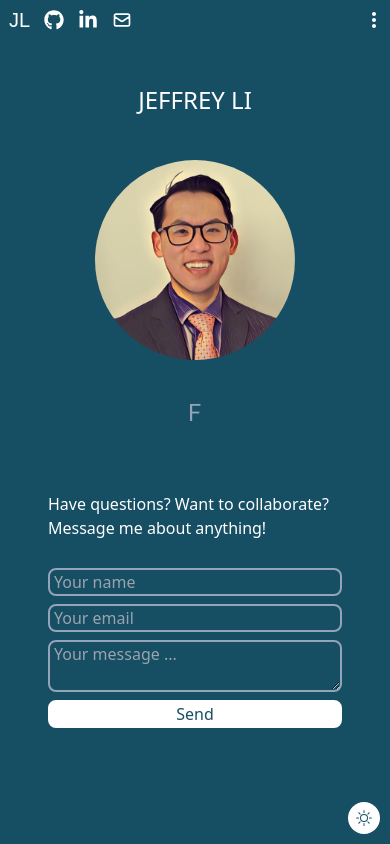
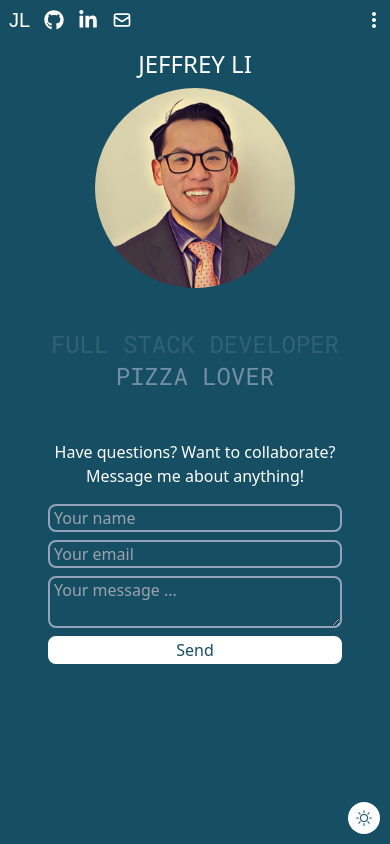
Before and after one commit to JeffLi117/Jeffrey-Li-Website, a Next.js app: page / in a window 390 px wide. Built offline with nearby package versions, Linux system fonts and the light colour scheme; a web font is replaced by a local one.

Commit message:
Incorporate SendGrid for email with Next.js server action; modify TypingEffect component to fade in/fade out

```diff
--- /dev/null
+++ b/app/actions.js
@@ -0,0 +1,62 @@
+'use server';
+const sgMail = require('@sendgrid/mail');
+
+export async function sendEmail(data) {
+    const apiKey = process.env.SENDGRID_API_KEY;
+    sgMail.setApiKey(apiKey);
+    const msg = {
+        to: process.env.OWNER_EMAIL,
+        from: process.env.SENDGRID_VERIFIED_EMAIL,
+        subject: 'Portfolio contact form submission',
+        html:  `<div>
+        <h1>You have a new contact request!</h1>
+        <ul>
+          <li>Sender Name: ${data.name}</li>
+          <li>Sender Email: ${data.email}</li>
+          <li>Sender Message: ${data.message}</li>
+        </ul>
+        </div>
+      `,
+    };
+    console.log(msg);
+    try{
+      console.log('sgMail started');
+      const res = await sgMail.send(msg);
+      console.log('sgMail finished', res);
+      return {success: res[0]}
+    } catch (err) {
+      console.log(err);
+      return { error: err.message };
+    }
+}
+
+ async function addContactToDB(formData) {
+    // Assuming 'ContactForms' is the name of your table
+    const { data, error } = await supabase
+      .from('ContactForms')
+      .insert([
+        {
+          name: formData.name,
+          email: formData.email,
+          message: formData.message,
+          // Map other fields accordingly
+        },
+      ])
+      .select()
+
+    if (error) {
+      console.error('Error inserting data:', error);
+      // add error handling for client-side for not saving to DB
+      return { error: err.message };
+    } else {
+      try {
+        console.log('Data inserted successfully:', data[0]);
+        await sendEmail(data[0]);
+        return {success: data[0].id}
+      } catch (err) {
+        console.log("SendGrid err is: ", err.message)
+        // handle error for SendGrid failure
+        return { error: err.message };
+      }
+    }
+}
--- a/app/page.js
+++ b/app/page.js
@@ -7,7 +7,7 @@ export default function Home() {
 
   return (
     <div className="animate-fadeIn p-2 h-[calc(100%-40px)] md:h-[calc(100%-55px)]">
-      <div className="pb-2 h-full grid grid-rows-5 md:flex md:flex-col md:gap-2">
+      <div className="pb-2 h-full grid grid-rows-[65px,minmax(0, 1fr),minmax(0, 1fr),minmax(0, 1fr),minmax(0, 1fr)] md:grid-rows-5 md:flex md:flex-col md:gap-2">
         <div className="pt-2 flex items-center justify-center row-start-2 row-end-4 md:hidden">
           <Image
             src={Headshot_Mononoke_Square}
@@ -32,11 +32,11 @@ export default function Home() {
         <div className="flex flex-col items-center justify-center p-2">
           <TypingEffect />
         </div>
-        <div className="flex flex-col items-start text-left justify-center px-10 md:px-20 py-2">
+        <div className="flex flex-col items-center text-left justify-center px-10 md:px-20 py-2">
           <div>Have questions? Want to collaborate?</div>
           <div>Message me about anything!</div>
         </div>
-        <div>
+        <div className="flex flex-col items-center text-left justify-center px-10 md:px-20 py-2">
           <EmailMeForm />
         </div>
       </div>
--- a/components/EmailMeForm.js
+++ b/components/EmailMeForm.js
@@ -1,20 +1,129 @@
 "use client"
-import { createContext, useContext, useState } from "react";
-import Script from "next/script";
+import { createContext, useContext, useState, useEffect } from "react";
 import { LightContext } from "@/app/layout";
+import { sendEmail } from "@/app/actions";
+import { FaRegCheckCircle } from "react-icons/fa";
+import { MdErrorOutline } from "react-icons/md";
 
 function EmailMeForm() {
   const { isLight } = useContext(LightContext);
+  const [submitForm, setSubmitForm] = useState({});
+  const [isFormValid, setIsFormValid] = useState(false);
+  const [isFormChecked, setIsFormChecked] = useState(false);
+  const [errors, setErrors] = useState({});
+  const [sentResult, setSentResult] = useState();
+  // == Check form inputs  ==
+  const checkForm = (name, message) => {
+
+    const NamesRegex = /^[A-Za-z0-9\s]+$/;
+    const messageRegex = /^[^<>]+$/;
+    let errors = 0;
+    // Test if the input matches the pattern
+    if (!NamesRegex.test(name)) {
+      console.log("name is NOT valid")
+      errors += 1;
+    }
+    if (!messageRegex.test(message)) {
+      console.log("message is NOT valid")
+      errors += 1;
+    }
+
+    if (errors === 0)  {
+      setIsFormChecked(true);
+    }
+  }
+
+  // == Validate form ==
+  const validateForm = (name, email, message) => {
+    let errors = {};
+
+    if (!name) {
+      errors.name = 'Name is required.';
+    }
+
+    if (!email) {
+      errors.email = 'Email is required.';
+    } else if (!/\S+@\S+\.\S+/.test(email)) {
+      errors.email = 'Email is invalid.';
+    }
+
+    if (!message) {
+      errors.message = 'A message is required.';
+    }
+
+    setErrors(errors);
+    if (Object.keys(errors).length === 0) {
+      setIsFormValid(true);
+    }
+  };
+
+
+  const handleSubmit = async (e) => {
+    e.preventDefault();
+    const form = e.currentTarget;
+    const formData = new FormData(form);
+    // == Check honeypots ==
+    if (formData.get("_honey") !== "" || formData.get("honey_2") !== "") {
+      return
+    }
+
+    const name = formData.get("name");
+    const email = formData.get("email");
+    const message = formData.get("message");
+
+    // Check form for malicious scripts
+    checkForm(name, message);
+    // Validate form
+    validateForm(name, email, message);
+    // Set final form to be submitted
+    setSubmitForm({
+      name: name,
+      email: email,
+      message: message,
+    })
+  }
+
+  useEffect(() => {
+    const useEffectSubmit = async (data) => {
+      console.log("data is ", data);
+      try {
+        const response = await sendEmail(data);
+        console.log("response from await sendEmail ", response);
+        if (response?.success) {
+          setSentResult(true)
+        } else {
+          setSentResult(false)
+        }
+      } catch (err) {
+        console.log(err);
+        setSentResult(false)
+      }
+    }
+    if (isFormChecked && isFormValid) {
+      console.log("both check & validation are true");
+      useEffectSubmit(submitForm);
+    }
+    return () => {};
+  }, [isFormChecked, isFormValid])
+
   return (
-    <div>
-        <Script src="https://web3forms.com/client/script.js" async defer></Script>
-        <form action="https://api.web3forms.com/submit" method="POST" className="flex px-10 md:px-20 flex-col gap-2 md:gap-4 justify-center items-center">
+    <div className="w-full">
+        <form className="relative flex md:px-20 flex-col gap-2 md:gap-4 justify-center items-center" method="POST" action="/form" onSubmit={handleSubmit}>
             <input type="hidden" name="access_key" value="7ba84f65-f451-43da-8ecb-b808b6c4164b"/>
+            <input type="text" name="_honey" className="hidden" aria-hidden="true" />
+            <input type="text" name="honey_2" className="opacity-0 absolute top-0 right-0 w-[1px] h-[1px]" aria-hidden="true"/>
+            <input type="checkbox" name="botcheck" className="hidden"/>
             <input type="text" name="name" placeholder="Your name" className="border border-2 border-slate-400 bg-transparent w-full px-1 rounded-lg text-white" required/>
             <input type="email" name="email" placeholder="Your email" className="border border-2 border-slate-400 bg-transparent w-full px-1 rounded-lg text-white" required/>
             <textarea name="message" placeholder="Your message ..." className="border border-2 border-slate-400 bg-transparent w-full px-1 rounded-lg text-white" required></textarea>
-            <input type="checkbox" name="botcheck" className="hidden" style={{display: "none"}}/>
-            <button type="submit" className={`w-full border border-white border-2 ${isLight ? "bg-cyan-900 text-white" : "bg-white text-cyan-900"} rounded-lg`}>Send</button>
+            {(errors.name) && <p className="text-red">{errors.name}</p>}
+            {(errors.email) && <p className="text-red">{errors.email}</p>}
+            {(errors.message) && <p className="text-red">{errors.message}</p>}
+
+            {(sentResult === true || sentResult === false) ? null : <button type="submit" className={`w-full border border-white border-2 ${isLight ? "bg-cyan-900 text-white" : "bg-white text-cyan-900"} rounded-lg`}>Send</button>}
+            {sentResult === true && <button type="button" className={`w-full flex justify-center items-center gap-1 border border-white border-2 ${isLight ? "bg-cyan-900 text-white" : "bg-white text-cyan-900"} rounded-lg`}><FaRegCheckCircle /> Sent!</button>}
+            {sentResult === false && <button type="button" className={`w-full flex justify-center items-center gap-1 border border-white border-2 ${isLight ? "bg-cyan-900 text-white" : "bg-white text-cyan-900"} rounded-lg`}><MdErrorOutline /> Oops! Something went wrong.</button>}
+
         </form>
     </div>
 
--- a/components/TypingEffect.js
+++ b/components/TypingEffect.js
@@ -3,63 +3,34 @@
 import React, { useState, useEffect } from "react";
 import { Roboto_Mono } from "next/font/google";
 
-const rm = Roboto_Mono({ subsets: ['latin'], weight: '400', })
+const rm = Roboto_Mono({ subsets: ["latin"], weight: "400" });
 
-export default function TypingEffect() {
-  const titles = ["SOFTWARE ENGINEER", "FULL STACK DEVELOPER", "PIZZA LOVER", "DOCTOR TO DEV"];
-  const [displayText, setDisplayText] = useState("");
-  const [isTyping, setIsTyping] = useState(true);
-  const [givenIndex, setGivenIndex] = useState(0);
-  let text;
+const titles = ["SOFTWARE ENGINEER", "FULL STACK DEVELOPER", "PIZZA LOVER", "DOCTOR TO DEV"];
+
+export default function FadingEffect() {
+  const [currentTitleIndex, setCurrentTitleIndex] = useState(0);
 
   useEffect(() => {
-    text = titles[givenIndex];
-    let currentIndex = 0;
-    let intervalId;
-
-    const typeText = () => {
-      if (isTyping) {
-        setDisplayText((prevText) => {
-          if (currentIndex === text.length) {
-            clearInterval(intervalId);
-            setIsTyping(false);
-            setTimeout(() => {
-              intervalId = setInterval(eraseText, 50); // Start erasing (adjust as needed)
-            }, 1000); // Delay before erasing (1 second)
-            return prevText;
-          } else {
-            return prevText + text.charAt(currentIndex++);
-          }
-        });
-      }
-    };
-
-    const eraseText = () => {
-      setDisplayText((prevText) => {
-        if (prevText.length === 0) {
-          clearInterval(intervalId);
-          setIsTyping(true);
-          setTimeout(() => {
-            currentIndex = 0;
-            intervalId = setInterval(() => {
-              setGivenIndex((prevIndex) => (prevIndex + 1) % titles.length);
-            }, 50); // Switch titles every 50ms
-          }, 2000); // Delay before typing again (2 seconds)
-          return prevText;
-        } else {
-          return prevText.slice(0, prevText.length - 1);
-        }
-      });
-    };
-
-    intervalId = setInterval(typeText, 80); // Start typing (adjust as needed)
+    const intervalId = setInterval(() => {
+      setCurrentTitleIndex((prevIndex) => (prevIndex + 1) % titles.length);
+    }, 2500); // Switch titles every 3 seconds
 
     return () => {
       clearInterval(intervalId);
     };
-  }, [givenIndex]);
+  }, []);
 
-  return <h3 className={`md:min-h-[80px] text-2xl font-light flex justify-left items-center text-slate-400 ${rm.className}`}>
-    {displayText}
-  </h3>;
+  return (
+    <div className={`md:min-h-[80px] text-2xl font-light grid place-items-center text-slate-400 ${rm.className}`}>
+      {titles.map((title, index) => (
+        <span
+          key={index}
+          className={`inline-block whitespace-nowrap transition-opacity duration-1000 ${currentTitleIndex === index ? "opacity-100" : "opacity-0"}`}
+          style={{ top: 0, left: 0 }}
+        >
+          {title}
+        </span>
+      ))}
+    </div>
+  );
 }
--- a/next.config.js
+++ b/next.config.js
@@ -1,6 +1,6 @@
 /** @type {import('next').NextConfig} */
 const nextConfig = {
-    reactStrictMode: false,
+    reactStrictMode: true,
     experimental: {
         appDir: true,
     },
--- a/package.json
+++ b/package.json
@@ -14,6 +14,7 @@
     "@fortawesome/free-solid-svg-icons": "^6.4.2",
     "@fortawesome/react-fontawesome": "^0.2.0",
     "@hcaptcha/react-hcaptcha": "^1.8.1",
+    "@sendgrid/mail": "^8.1.0",
     "autoprefixer": "10.4.14",
     "next": "13.4.2",
     "postcss": "8.4.23",
```
Also changed, not shown: app/projects/page.js (+7 -7 lines), 2 other files (tests, documents, lock files or other folders).
